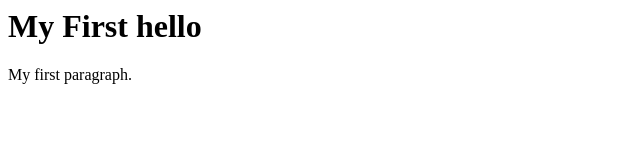
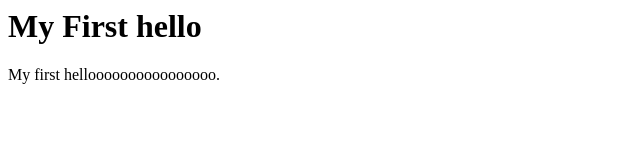
Before and after one commit to rizupep/rizupep.github.io, a plain HTML site: page index.html in a window 1280 px wide. Shown: the full height of the page, 0-640 px from the left. Drawn offline with Linux system fonts and the light colour scheme.

Commit message:
Update index.html

```diff
--- a/index.html
+++ b/index.html
@@ -2,7 +2,7 @@
 <body>
 
 <h1>My First hello</h1>
-<p>My first paragraph.</p>
+<p>My first helloooooooooooooooo.</p>
 
 </body>
 </html>
```
